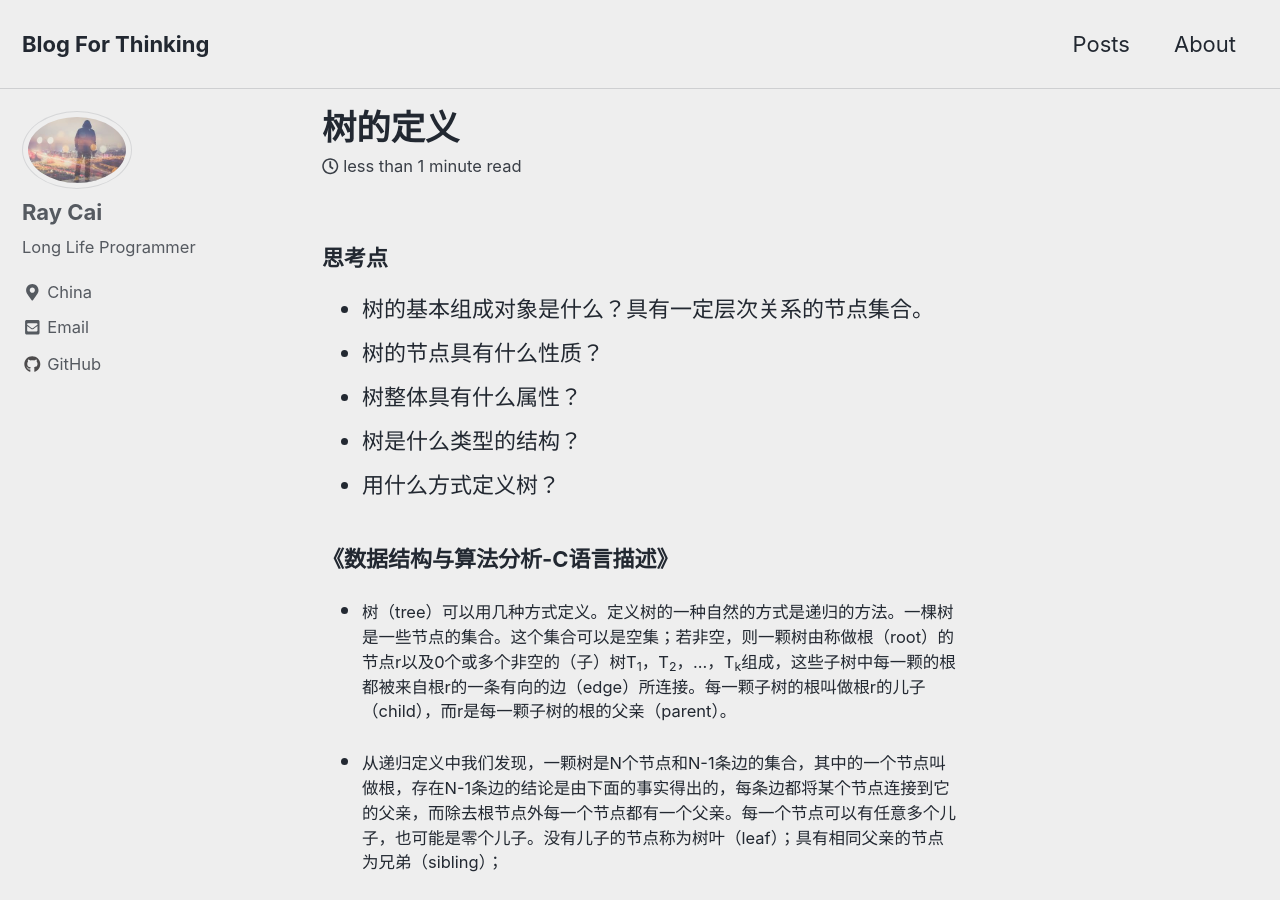
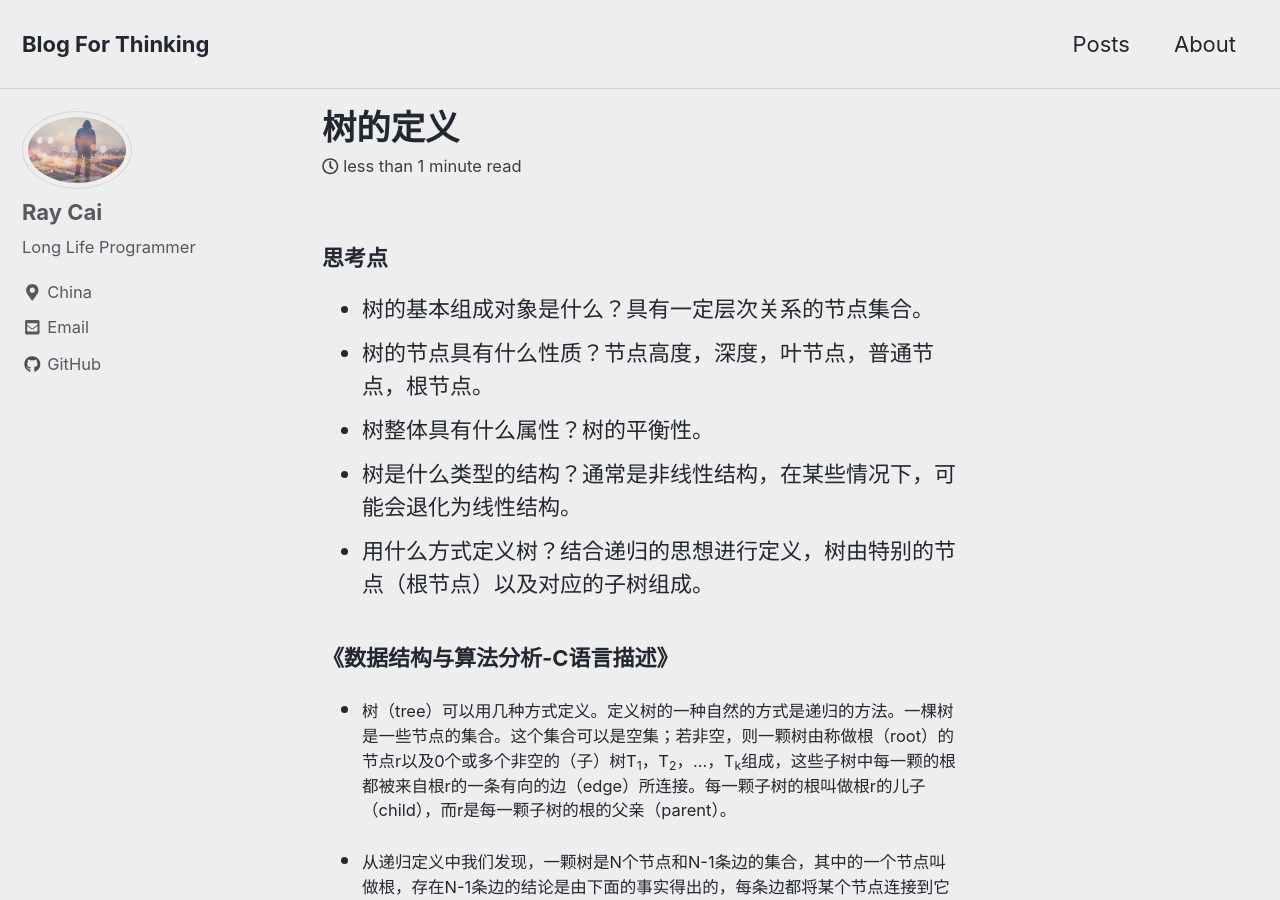
Before and after one commit to ray-learn/ray-learn, a Jekyll site: the page built from _posts/2020-04-25-tree-definition.md, in a window 1280 px wide and 900 px high. Built offline with Jekyll 4.4.1, drawn with Linux system fonts in a browser that asks for light colours; nearby versions of some CDN libraries.

Commit message:
posts: add some content on tree definition.

```diff
--- a/_posts/2020-04-25-tree-definition.md
+++ b/_posts/2020-04-25-tree-definition.md
@@ -9,10 +9,10 @@ last_modified_at: 2020-04-25
 ### 思考点
 
 - 树的基本组成对象是什么？具有一定层次关系的节点集合。
-- 树的节点具有什么性质？
-- 树整体具有什么属性？
-- 树是什么类型的结构？
-- 用什么方式定义树？
+- 树的节点具有什么性质？节点高度，深度，叶节点，普通节点，根节点。
+- 树整体具有什么属性？树的平衡性。
+- 树是什么类型的结构？通常是非线性结构，在某些情况下，可能会退化为线性结构。
+- 用什么方式定义树？结合递归的思想进行定义，树由特别的节点（根节点）以及对应的子树组成。
 
 ### 《数据结构与算法分析-C语言描述》
 
```
